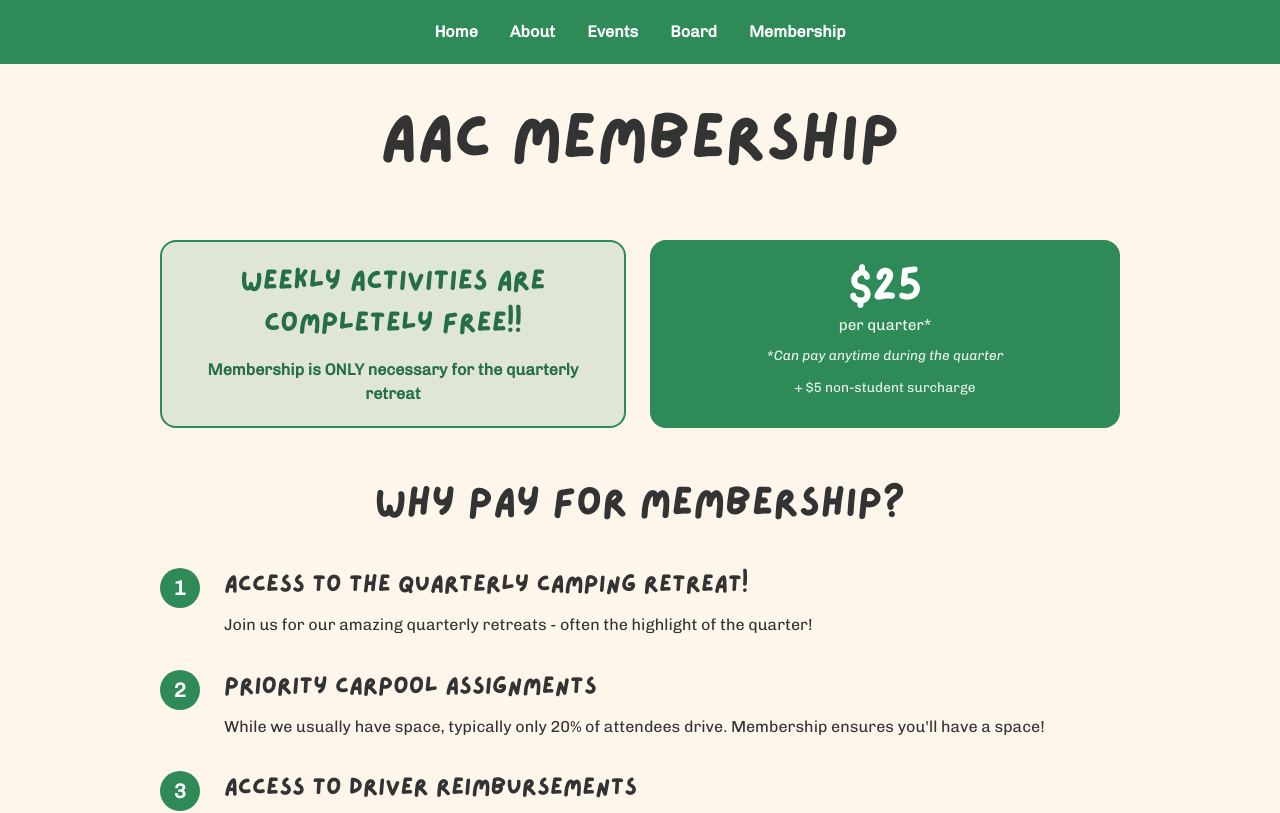
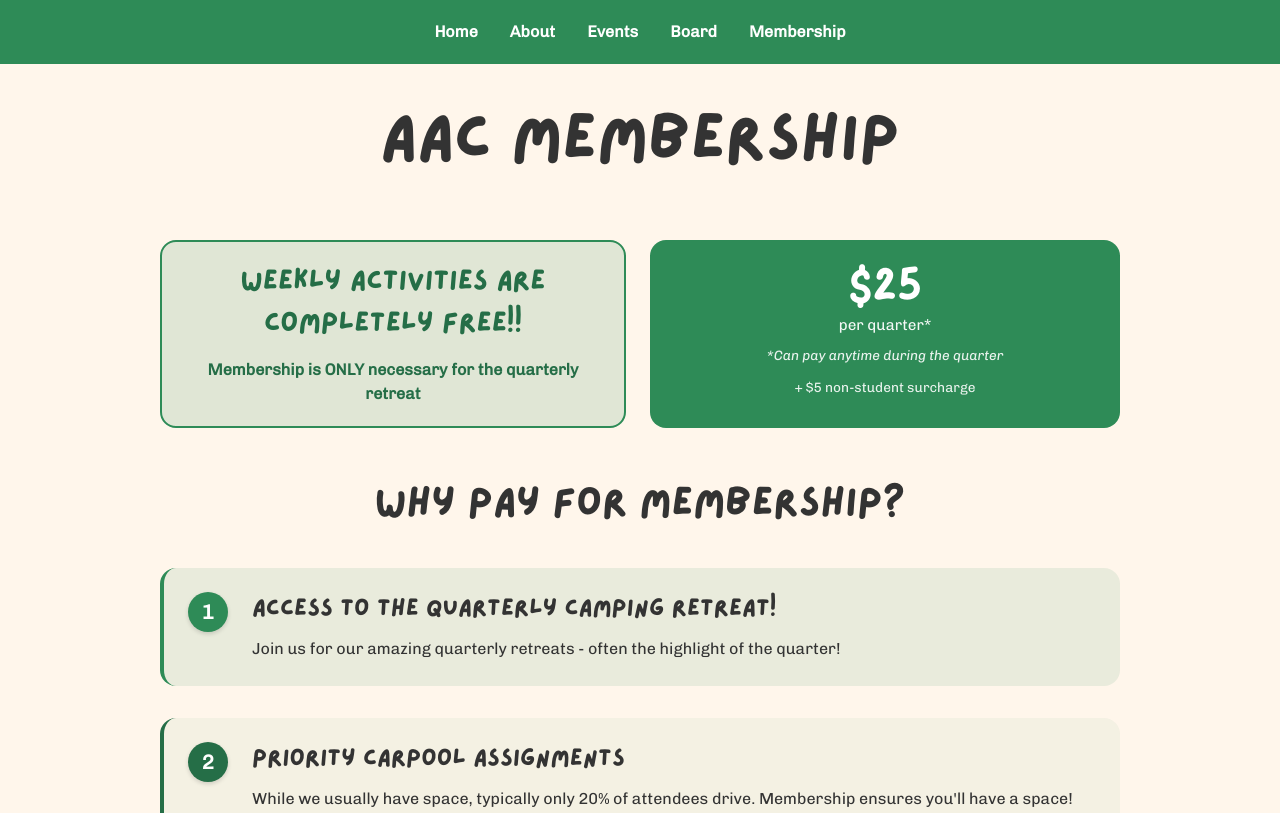
Before and after one commit to Anteater-Adventure-Club/Website, a Next.js app: page /membership in a window 1280 px wide. Shown: the top 813 px of the page. Built offline with nearby package versions, Linux system fonts and the light colour scheme.

Commit message:
added styling to membership page

```diff
--- a/src/app/membership/page.css
+++ b/src/app/membership/page.css
@@ -107,6 +107,18 @@
   display: flex;
   gap: 1.5rem;
   align-items: flex-start;
+  padding: 1.5rem;
+  border-radius: 1rem;
+}
+
+.benefit-item:nth-child(odd) {
+  background-color: rgba(46, 139, 87, 0.1);
+  border-left: 4px solid var(--green);
+}
+
+.benefit-item:nth-child(even) {
+  background-color: rgba(46, 139, 87, 0.05);
+  border-left: 4px solid var(--green-dark);
 }
 
 .benefit-number {
@@ -121,6 +133,11 @@
   font-weight: bold;
   font-size: 1.25rem;
   flex-shrink: 0;
+  box-shadow: 0 2px 4px rgba(0, 0, 0, 0.15);
+}
+
+.benefit-item:nth-child(even) .benefit-number {
+  background-color: var(--green-dark);
 }
 
 .benefit-content {
```
